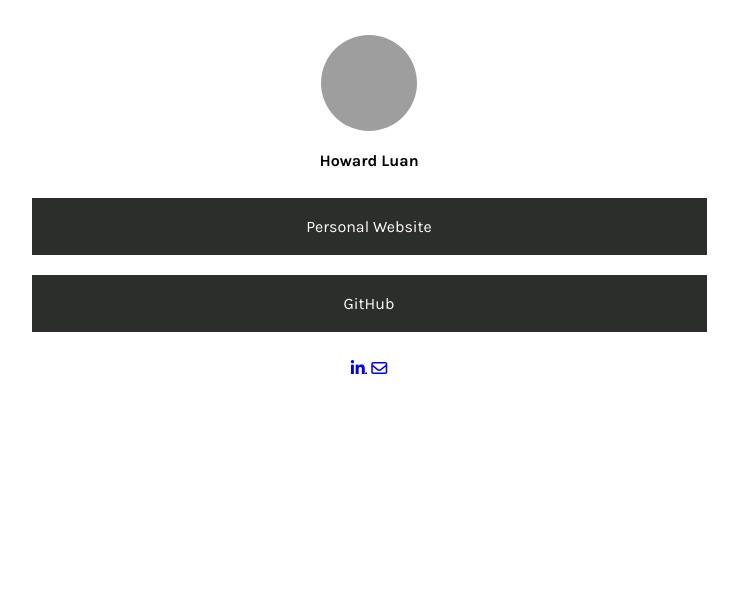
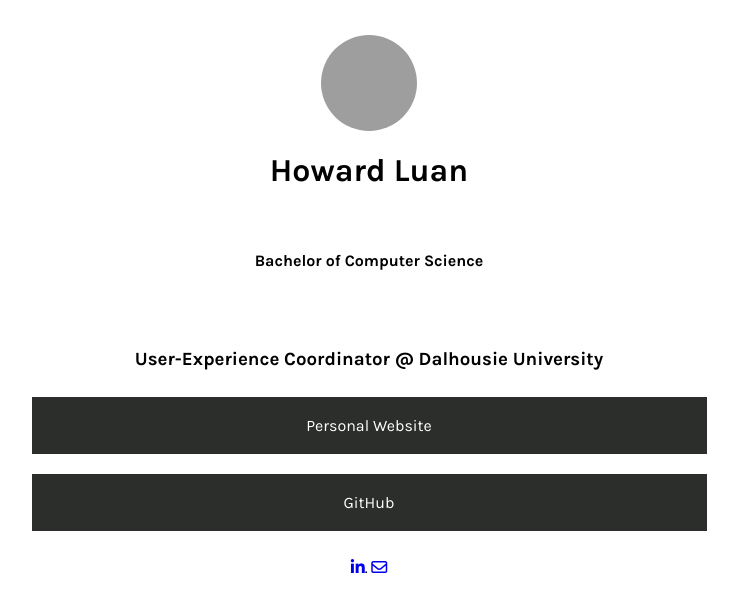
Before and after one commit to howardluan/howardluan.github.io, a plain HTML site: page index.html in a window 1280 px wide. Shown: the whole page, without its empty margins (271-1009 px from the left). Drawn offline with nearby package versions, Linux system fonts and the light colour scheme; grey boxes are pictures that could not be loaded.

Commit message:
Update index.html

```diff
--- a/index.html
+++ b/index.html
@@ -13,7 +13,11 @@
 <body>
     <img id="userPhoto" src="https://i.imgur.com/t8ZX9um.jpg" alt="User Photo">
 
-    <a href="https://www.instagram.com/thesimpsons" id="userName">Howard Luan</a>
+    <div class="center">
+        <h1>Howard Luan</h1><br>
+        <h4>Bachelor of Computer Science</h4>
+        <br><br>
+        <h3>User-Experience Coordinator @ Dalhousie University</h3>
     <div id="links">
         <a class="link" href="https://howardluan.me" target="_blank">Personal Website</a>
         <a class="link" href="https://howardluan.github.io/" target="_blank">GitHub</a>
```
